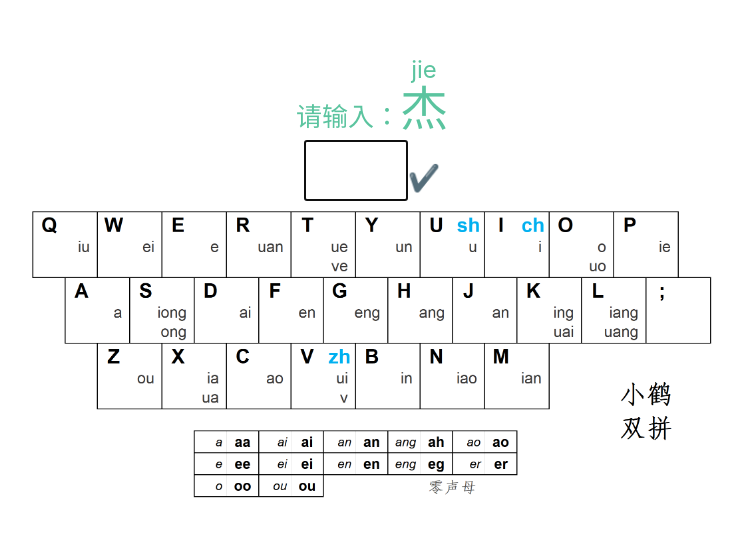
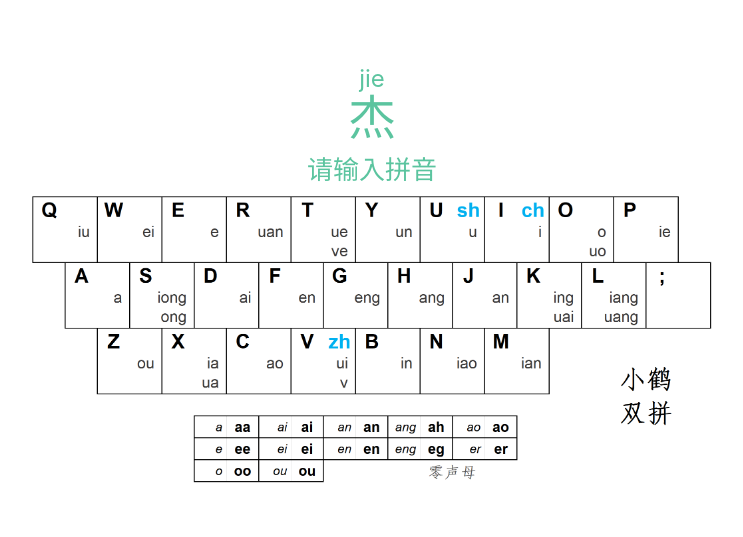
Before and after one commit to loveloki/shuang-pin-react, a React app: page / in a window 1280 px wide. Shown: the part 117-654 px from the top of the page, without its empty margins (268-1011 px from the left). Built offline with nearby package versions, Linux system fonts and the light colour scheme.

Commit message:
添加Display-input组件，隐藏掉输入框

```diff
--- a/src/components/App/index.css
+++ b/src/components/App/index.css
@@ -12,13 +12,22 @@
   color: #5bc49f;
 }
 
-input{
-  font-size: 3rem;
-  width: 2em;
+.keyboard-img{
+  width: 95%;
+  margin: 0 auto;
+}
+img{
+  width: 100%;
+  max-width: 700px;
 }
 
-img{
-  max-width: 700px;
+ruby{
+  font-size: 3rem;
+}
+
+.input-group{
+  height: 0;
+  overflow: hidden;
 }
 
 .input-false{
@@ -28,7 +37,3 @@ img{
 .input-true{
   color: #5bc49f;
 }
-
-ruby{
-  font-size: 3rem;
-}
--- a/src/components/App/index.js
+++ b/src/components/App/index.js
@@ -5,6 +5,7 @@ import scheme from '../../constants/scheme';
 import dict from '../../constants/dict'
 import utils from '../../constants/utils'
 import shuangImg from '../../constants/img/xiaohe.png';
+import DisplayInput from '../DisplayInput';
 
 //随机返回汉字：[声母， 韵母， 汉字]
 const randomHanZi = () => {
@@ -127,14 +128,13 @@ const App = () => {
       onClick={onAppClick}>
       <header className="App-header">
         <div className='random-hanzi'>
-          <span>请输入：</span>
           <ruby>
             {hanZi}<rt>{sheng + yun}</rt>
           </ruby>
         </div>
-        {/* {inputValue
-        ? inputValue
-        : "请输入拼音"} */}
+        <DisplayInput
+          value={inputValue}
+          isInputRight={isInputRight()}/>
         <div className='input-group'>
           <input
             type="text"
@@ -143,13 +143,11 @@ const App = () => {
             onKeyUp={(event) => handleKeyUp(event)}
             ref={inputEl}
             autoFocus
-        />
-            {isInputRight
-              ?<span className='input-true' role="img" aria-label="right-input">✔️</span>
-              :<span className='input-false' role="img" aria-label="wrong-input">❌</span>
-            }
+          />
         </div>
-        <img src={shuangImg} alt={name}/>
+        <div className='keyboard-img'>
+          <img src={shuangImg} alt={name}/>
+        </div>
       </header>
     </div>
   );
--- /dev/null
+++ b/src/components/DisplayInput/index.js
@@ -0,0 +1,19 @@
+import React from 'react'
+import './index.css'
+
+const DisplayInput = (props) => {
+    const { value, isInputRight } = props;
+
+    return(
+        <div className='display-input'>
+            <span>{value || "请输入拼音"}</span>
+            {value && (isInputRight
+              ?<span className='input-true' role="img" aria-label="right-input">✔️</span>
+              :<span className='input-false' role="img" aria-label="wrong-input">❌</span>
+							)
+            }
+        </div>
+    )
+}
+
+export default DisplayInput;
```
Also changed, not shown: src/components/DisplayInput/index.css (added).
